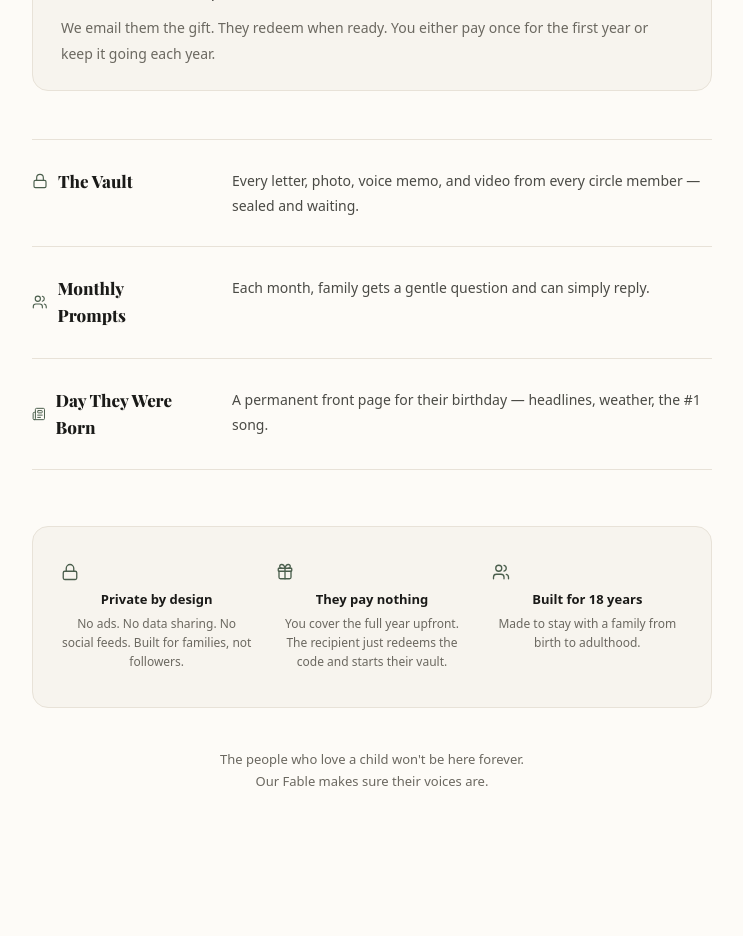
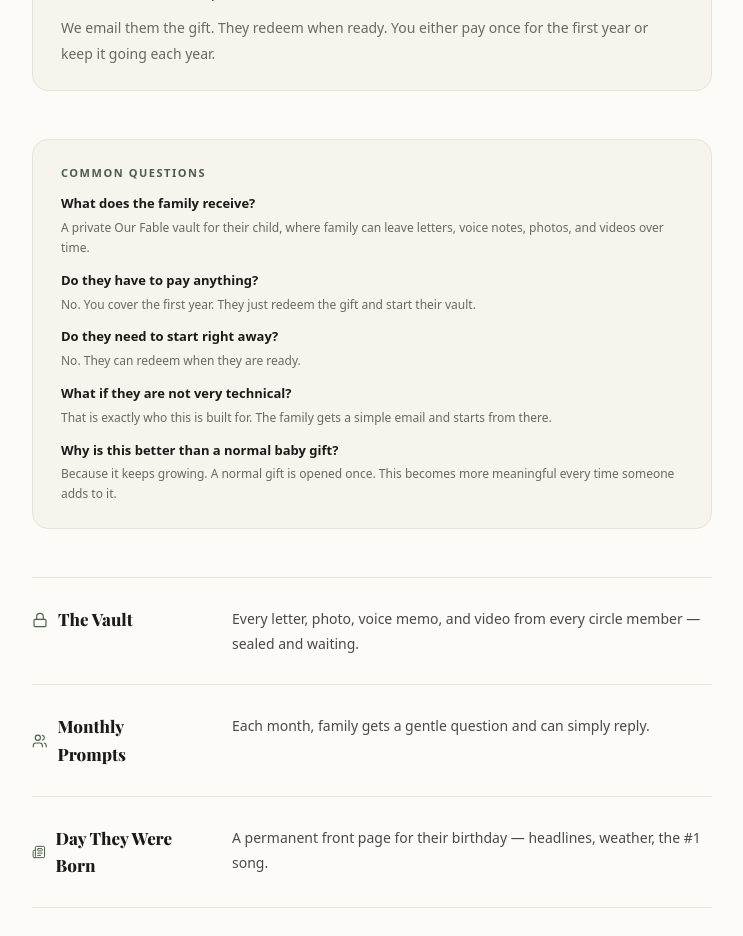
Before and after one commit to MiloBrownAgent/ourfable, a Next.js app: page /gift in a window 1280 px wide. Shown: the part 1960-2896 px from the top of the page, without its empty margins (268-1011 px from the left). Before the commit the page ends 2852 px from the top, so only its background shows below. Built offline with nearby package versions, Linux system fonts and the light colour scheme; no server answers.

Commit message:
refactor: simplify reserve pricing and strengthen gift objections

```diff
--- a/src/app/gift/GiftClient.tsx
+++ b/src/app/gift/GiftClient.tsx
@@ -311,6 +311,32 @@
           </p>
         </div>
 
+        <div style={{ marginBottom: 48, padding: "24px 28px", background: "var(--bg-2)", borderRadius: 16, border: "1px solid var(--border)" }}>
+          <p style={{ fontSize: 11, fontWeight: 700, letterSpacing: "0.14em", textTransform: "uppercase", color: "var(--green)", margin: "0 0 12px" }}>Common questions</p>
+          <div style={{ display: "grid", gap: 12 }}>
+            <div>
+              <p style={{ fontSize: 13, fontWeight: 600, color: "var(--text)", margin: 0 }}>What does the family receive?</p>
+              <p style={{ fontSize: 12, color: "var(--text-3)", lineHeight: 1.65, margin: "4px 0 0" }}>A private Our Fable vault for their child, where family can leave letters, voice notes, photos, and videos over time.</p>
+            </div>
+            <div>
+              <p style={{ fontSize: 13, fontWeight: 600, color: "var(--text)", margin: 0 }}>Do they have to pay anything?</p>
+              <p style={{ fontSize: 12, color: "var(--text-3)", lineHeight: 1.65, margin: "4px 0 0" }}>{giftMode === "annual_sponsorship" ? "No. You pay each year until you cancel. They just redeem the gift and start their vault." : "No. You cover the first year. They just redeem the gift and start their vault."}</p>
+            </div>
+            <div>
+              <p style={{ fontSize: 13, fontWeight: 600, color: "var(--text)", margin: 0 }}>Do they need to start right away?</p>
+              <p style={{ fontSize: 12, color: "var(--text-3)", lineHeight: 1.65, margin: "4px 0 0" }}>No. They can redeem when they are ready.</p>
+            </div>
+            <div>
+              <p style={{ fontSize: 13, fontWeight: 600, color: "var(--text)", margin: 0 }}>What if they are not very technical?</p>
+              <p style={{ fontSize: 12, color: "var(--text-3)", lineHeight: 1.65, margin: "4px 0 0" }}>That is exactly who this is built for. The family gets a simple email and starts from there.</p>
+            </div>
+            <div>
+              <p style={{ fontSize: 13, fontWeight: 600, color: "var(--text)", margin: 0 }}>Why is this better than a normal baby gift?</p>
+              <p style={{ fontSize: 12, color: "var(--text-3)", lineHeight: 1.65, margin: "4px 0 0" }}>Because it keeps growing. A normal gift is opened once. This becomes more meaningful every time someone adds to it.</p>
+            </div>
+          </div>
+        </div>
+
         {/* Features — pillar layout */}
         <div style={{ borderTop: "1px solid var(--border)", marginBottom: 56 }}>
           {FEATURES.map((f) => {
--- a/src/app/reserve/page.tsx
+++ b/src/app/reserve/page.tsx
@@ -366,12 +366,17 @@
                   Our Fable+: <strong>$19/mo or $149/yr</strong>
                 </p>
               </div>
+              <details style={{ marginTop: 2 }}>
+                <summary style={{ cursor: "pointer", fontSize: 12, color: "var(--text-3)" }}>See later pricing and additional-child details</summary>
+                <div style={{ display: "grid", gap: 8, marginTop: 8 }}>
                   <p style={{ fontSize: 12, color: "var(--text-3)", lineHeight: 1.55, margin: 0 }}>
                     After founders, pricing becomes $16/mo or $149/yr for Our Fable and $25/mo or $199/yr for Our Fable+.
                   </p>
                   <p style={{ fontSize: 12, color: "var(--text-3)", lineHeight: 1.55, margin: 0 }}>
                     Additional children are $7/mo or $59/yr during founders, then $9/mo or $79/yr. Each child gets their own vault and can share the same circle or have a completely separate one.
                   </p>
+                </div>
+              </details>
             </div>
         </div>
 
```
Lines whose indentation alone changed are shown as unchanged.
